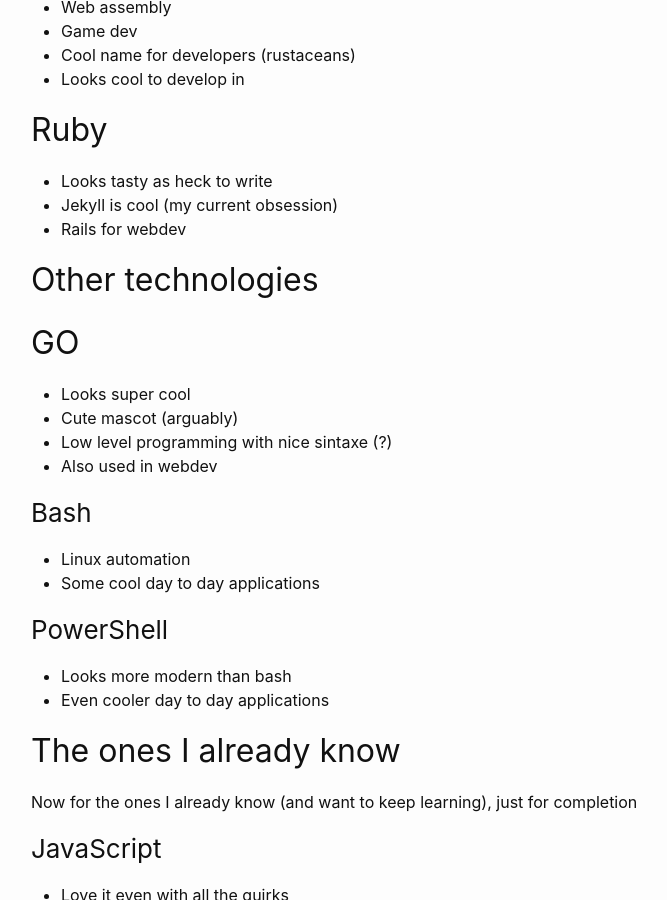
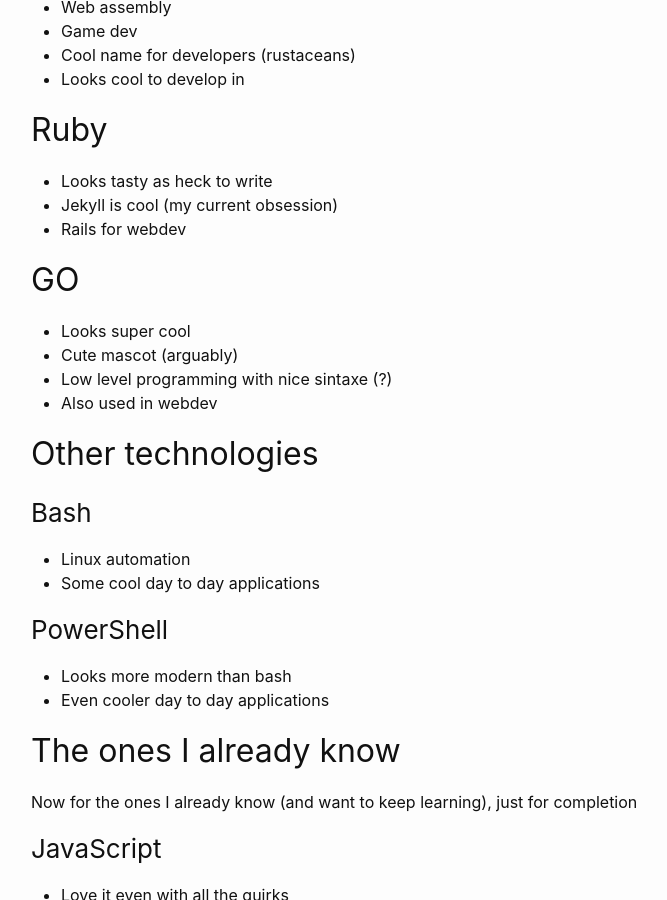
Before and after one commit to brunocabete/brunocabete-old, a Jekyll site: the page built from docs/_posts/2022-03-29-my-programming-language-roadmap-kinda.md, in a window 1280 px wide and 900 px high, scrolled down 1060 px. Shown: the whole window, without its empty margins (239-906 px from the left). Built offline with Jekyll 4.4.1, drawn with Linux system fonts in a browser that asks for light colours.

Commit message:
go was in the wrong place

```diff
--- a/docs/_posts/2022-03-29-my-programming-language-roadmap-kinda.md
+++ b/docs/_posts/2022-03-29-my-programming-language-roadmap-kinda.md
@@ -45,14 +45,14 @@ That's why I'm writing this list of the top languages I'm curious about in no pa
 - Jekyll is cool (my current obsession)
 - Rails for webdev
 
-## Other technologies
-
 ## GO
 
 - Looks super cool
 - Cute mascot (arguably)
 - Low level programming with nice sintaxe (?)
 - Also used in webdev
+
+## Other technologies
 
 ### Bash
 
```
